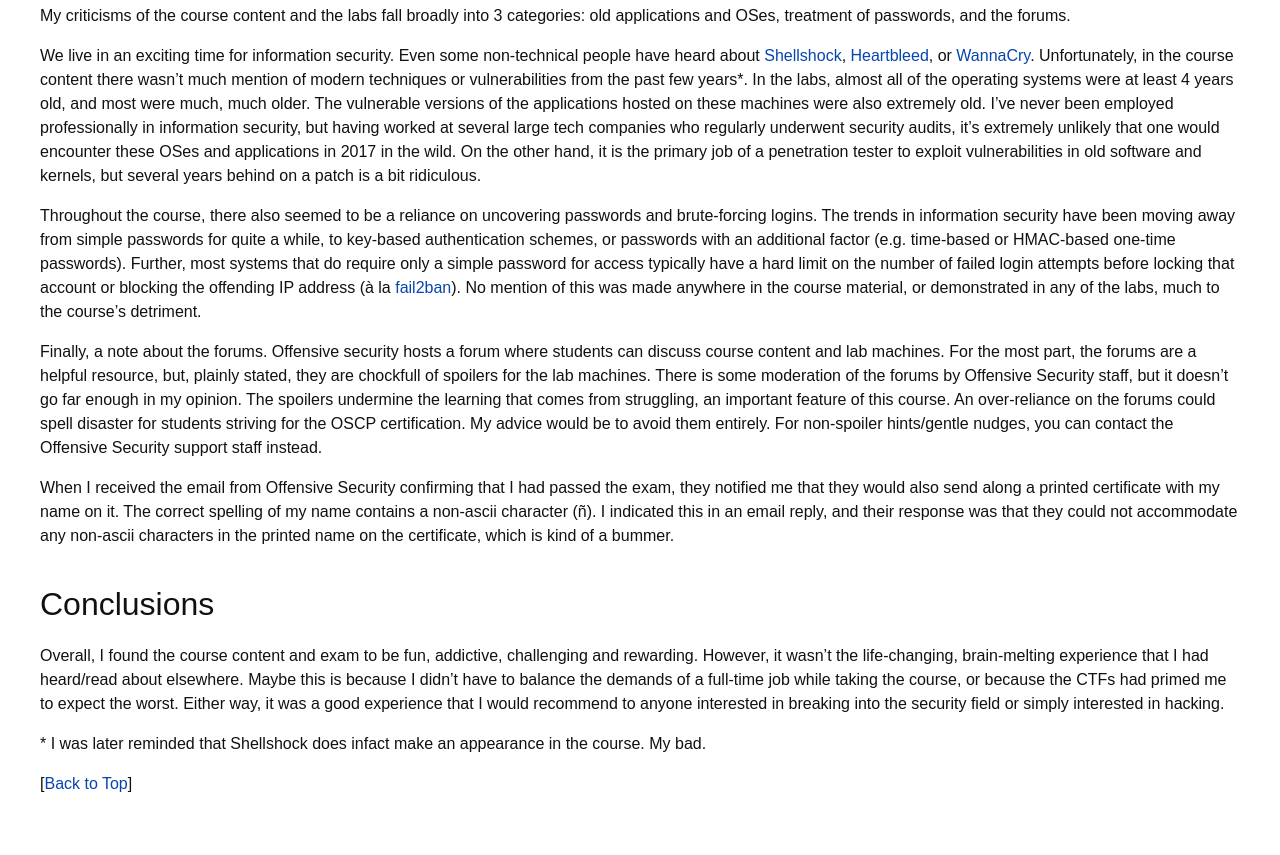
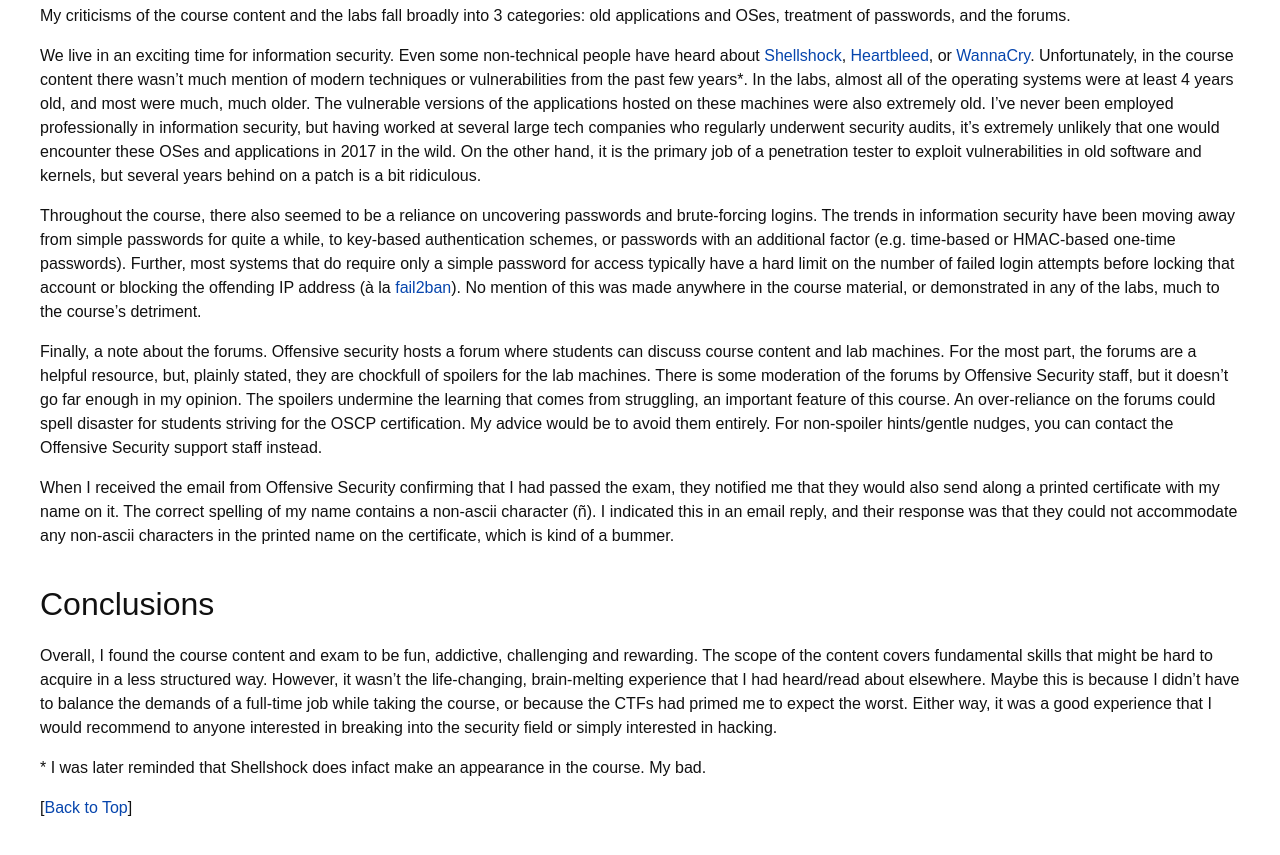
Before and after one commit to R3dCr3sc3nt/R3dCr3sc3nt.github.io, a Jekyll site: the page built from _posts/2017-06-07-OSCP-Review.md, in a window 1280 px wide and 900 px high, scrolled down 1846 px. Shown: the top 855 px of the window. Built offline with Jekyll 4.4.1, drawn with Linux system fonts in a browser that asks for light colours; some web fonts are replaced.

Commit message:
add statement about fundamentals

```diff
--- a/_posts/2017-06-07-OSCP-Review.md
+++ b/_posts/2017-06-07-OSCP-Review.md
@@ -57,6 +57,6 @@
 
 ## Conclusions
 
-Overall, I found the course content and exam to be fun, addictive, challenging and rewarding. However, it wasn't the life-changing, brain-melting experience that I had heard/read about elsewhere. Maybe this is because I didn't have to balance the demands of a full-time job while taking the course, or because the CTFs had primed me to expect the worst. Either way, it was a good experience that I would recommend to anyone interested in breaking into the security field or simply interested in hacking.
+Overall, I found the course content and exam to be fun, addictive, challenging and rewarding. The scope of the content covers fundamental skills that might be hard to acquire in a less structured way. However, it wasn't the life-changing, brain-melting experience that I had heard/read about elsewhere. Maybe this is because I didn't have to balance the demands of a full-time job while taking the course, or because the CTFs had primed me to expect the worst. Either way, it was a good experience that I would recommend to anyone interested in breaking into the security field or simply interested in hacking.
 
 \* I was later reminded that Shellshock does infact make an appearance in the course. My bad.
```
